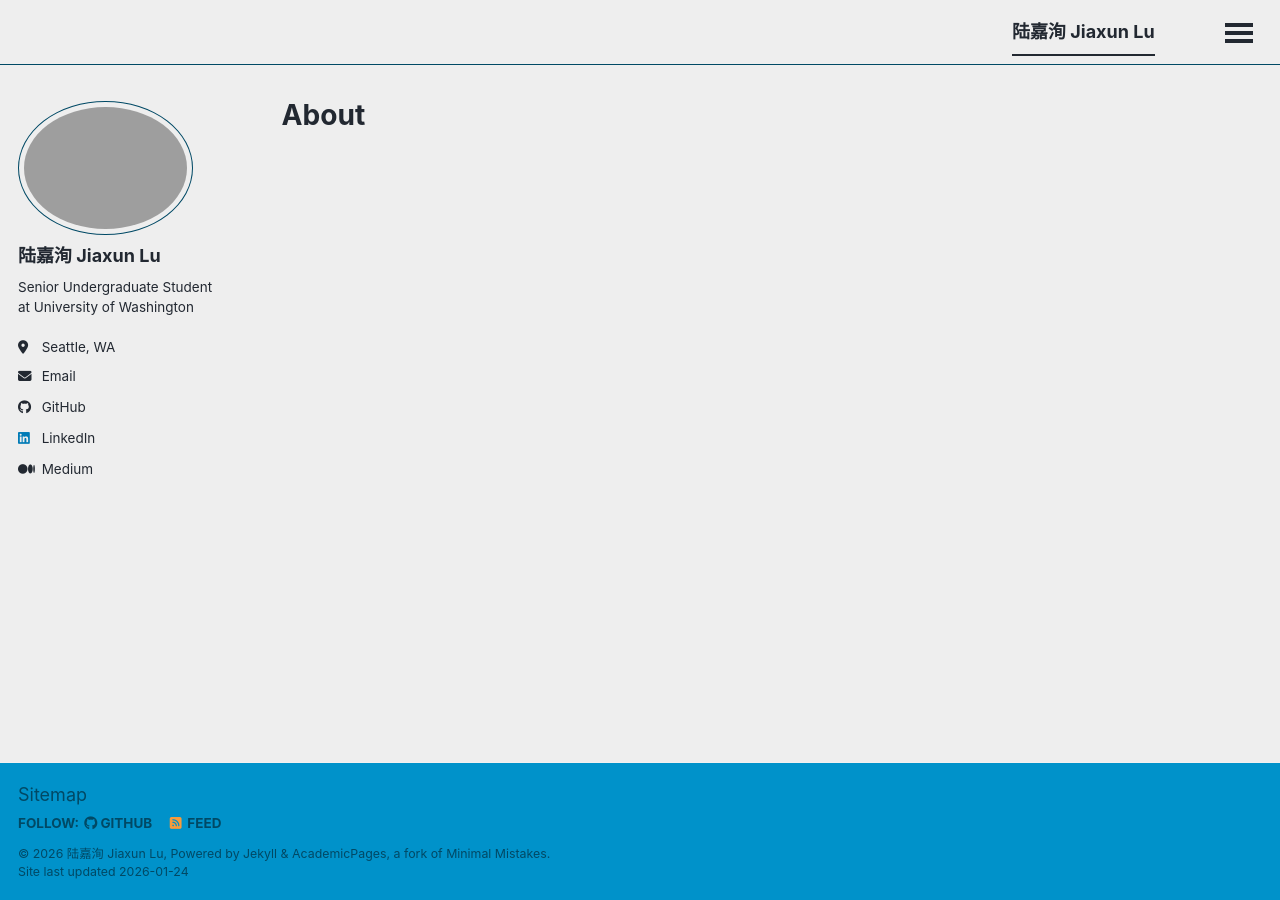
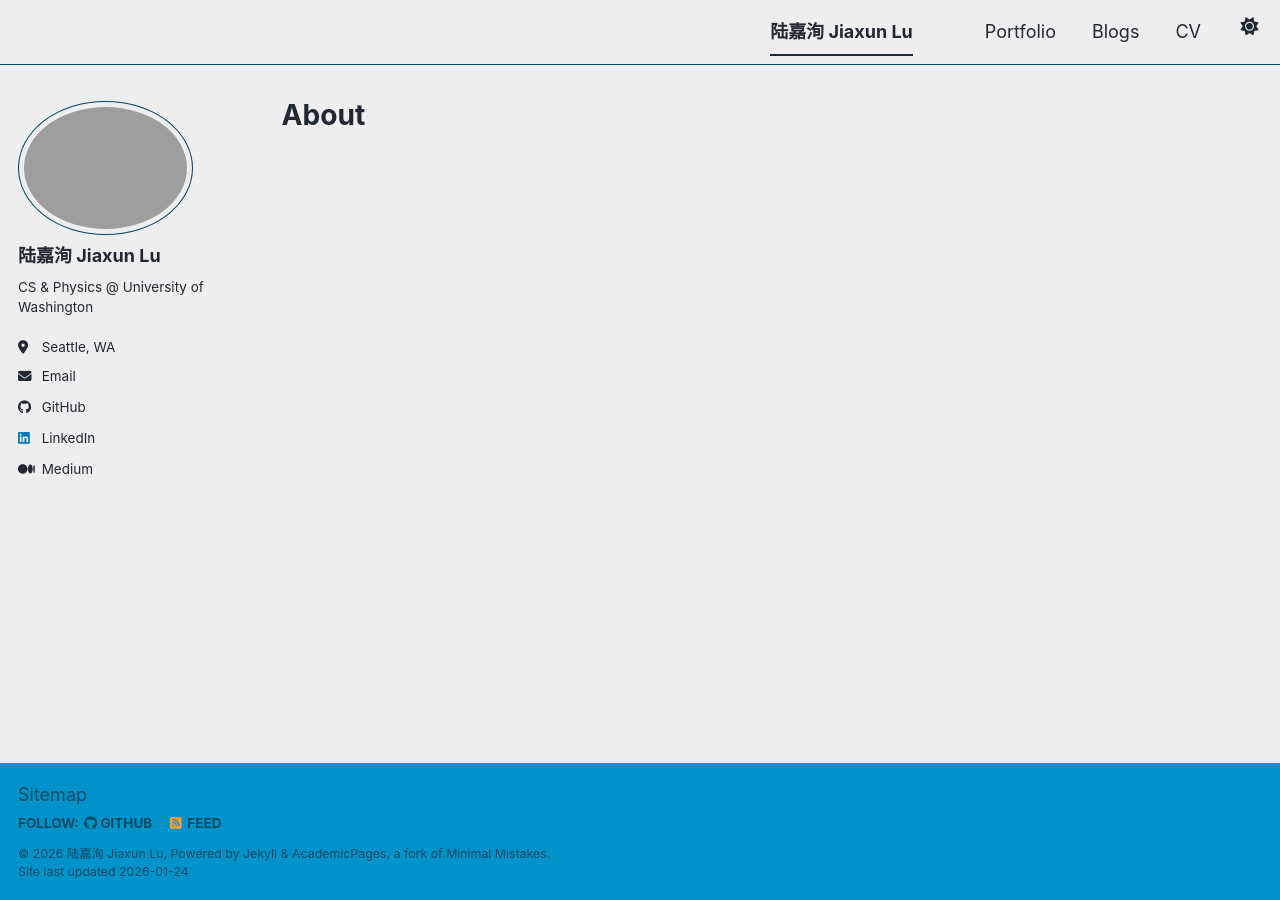
Before and after one commit to lucasjxlu/lucasjxlu.github.io, a Jekyll site: the page built from _pages/about.md, in a window 1280 px wide. Built offline with Jekyll 4.4.1, drawn with Linux system fonts in a browser that asks for light colours; a script bundle is joined from its source files by our own code; library files that are not in the unit come from our copies.

Commit message:
try moving navbar again

```diff
--- a/_config.yml
+++ b/_config.yml
@@ -26,7 +26,7 @@ author:
   avatar           : "you.jpg"
   name             : "陆嘉洵 Jiaxun Lu"
   pronouns         : # example: "she/her"
-  bio              : "Senior Undergraduate Student at University of Washington"
+  bio              : "CS & Physics @ University of Washington"
   location         : "Seattle, WA"
   employer         : # "Red Brick University"
   uri              : # URL
--- a/_sass/layout/_masthead.scss
+++ b/_sass/layout/_masthead.scss
@@ -45,8 +45,15 @@
 }
 
 .masthead__menu {
-  display: flex;
-  justify-content: flex-end;
+  .greedy-nav {
+    display: flex;
+    align-items: center;
+  }
+
+  .greedy-nav .visible-links {
+    margin-left: auto;
+    display: flex;
+  }
 
   ul {
     margin: 0;
```
